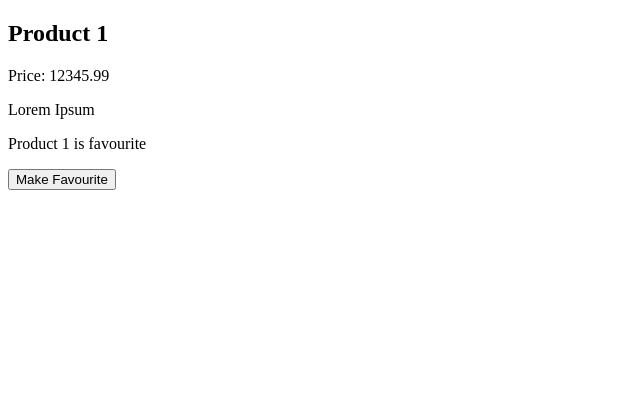
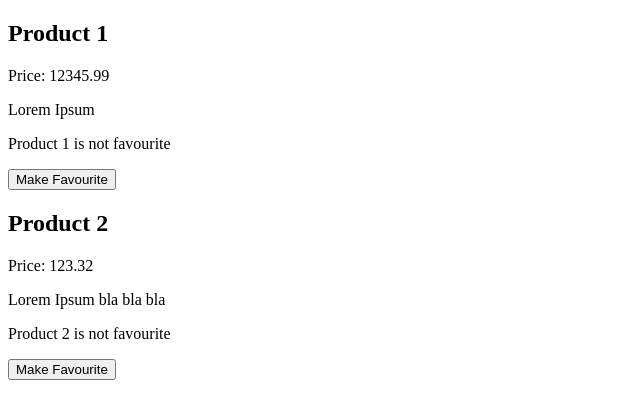
Before and after one commit to Illia-11/react-lessons2, a React (Vite) app: page / in a window 1280 px wide. Shown: the top 418 px of the page, without its empty margins (0-640 px from the left). Built offline with nearby package versions, Linux system fonts and the light colour scheme.

Commit message:
Add setState example

```diff
--- a/src/App.jsx
+++ b/src/App.jsx
@@ -53,6 +53,13 @@ const product1 = {
   description: "Lorem Ipsum",
 };
 
+const product2 = {
+  id: 1,
+  name: "Product 2",
+  price: 123.32,
+  description: "Lorem Ipsum bla bla bla",
+};
+
 function App() {
   const shouldClassComponentsRender = Math.random() > 0.5;
 
@@ -80,6 +87,7 @@ function App() {
       <Greeting userFirstName="Sarah" />
       <Greeting /> */}
       <Product product={product1} />
+      <Product product={product2} />
       {/* {shouldClassComponentsRender ? (
         <MyClassComponent />
       ) : (
--- a/src/components/Product/index.jsx
+++ b/src/components/Product/index.jsx
@@ -5,15 +5,27 @@ class Product extends React.Component {
     super(props);
 
     this.state = {
-      isFavourite: true,
+      isFavourite: false,
     };
   }
 
   clickHandler = () => {
-    alert('click!');
+    // alert('click!');
+
+    // мутація стану. Код не буде працювати
+    // this.state.isFavourite = true;
+
+    // функція зміни стану
+    // приймає обʼєкт, властивості якого доповнюють або перезаписують властивості стану
+    this.setState({
+      newPropertyInState: "test",
+      isFavourite: true
+    });
   }
 
   render() {
+    // зміна стану викличе повторне відмалювання
+    // зміна пропсів також змушує ререндеритися компонент
     const {
       product: { id, name, price, description },
     } = this.props;
```
